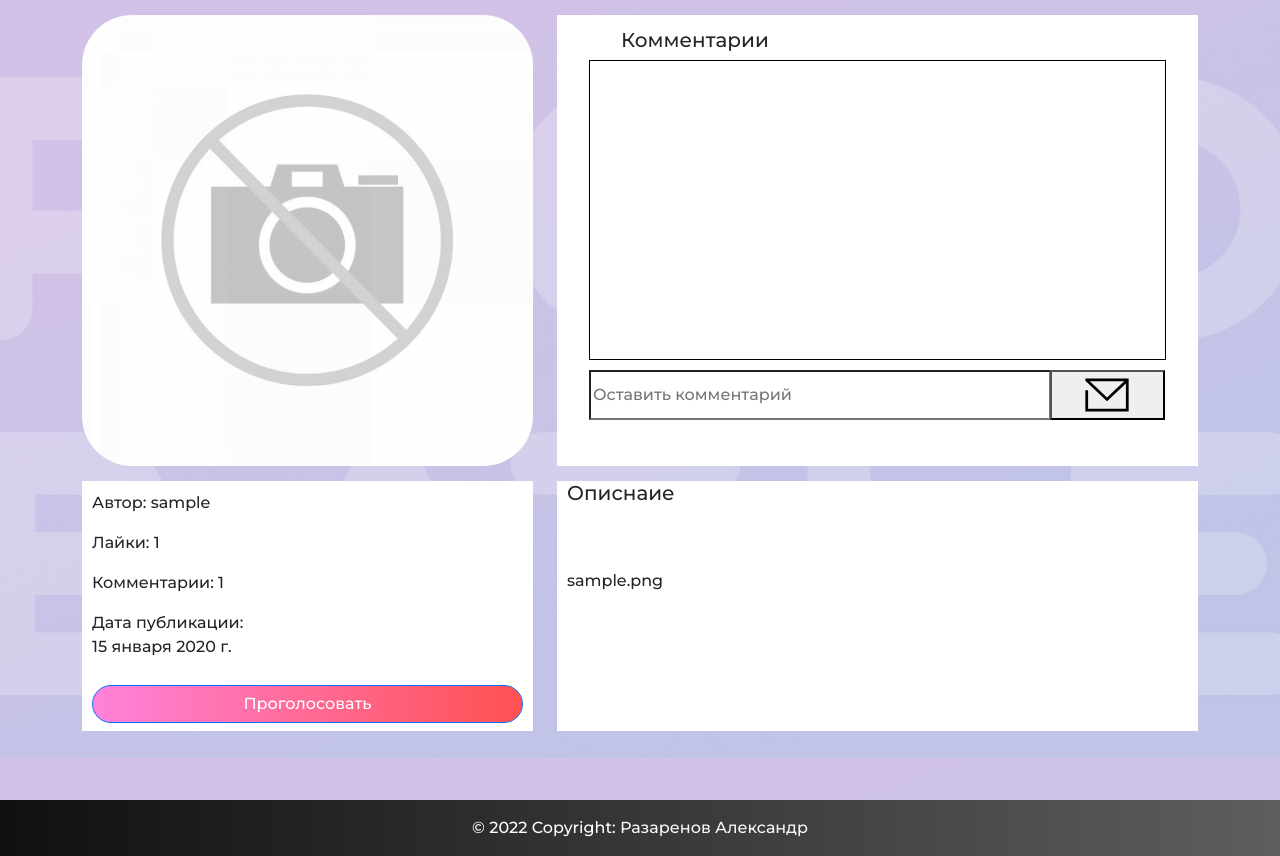
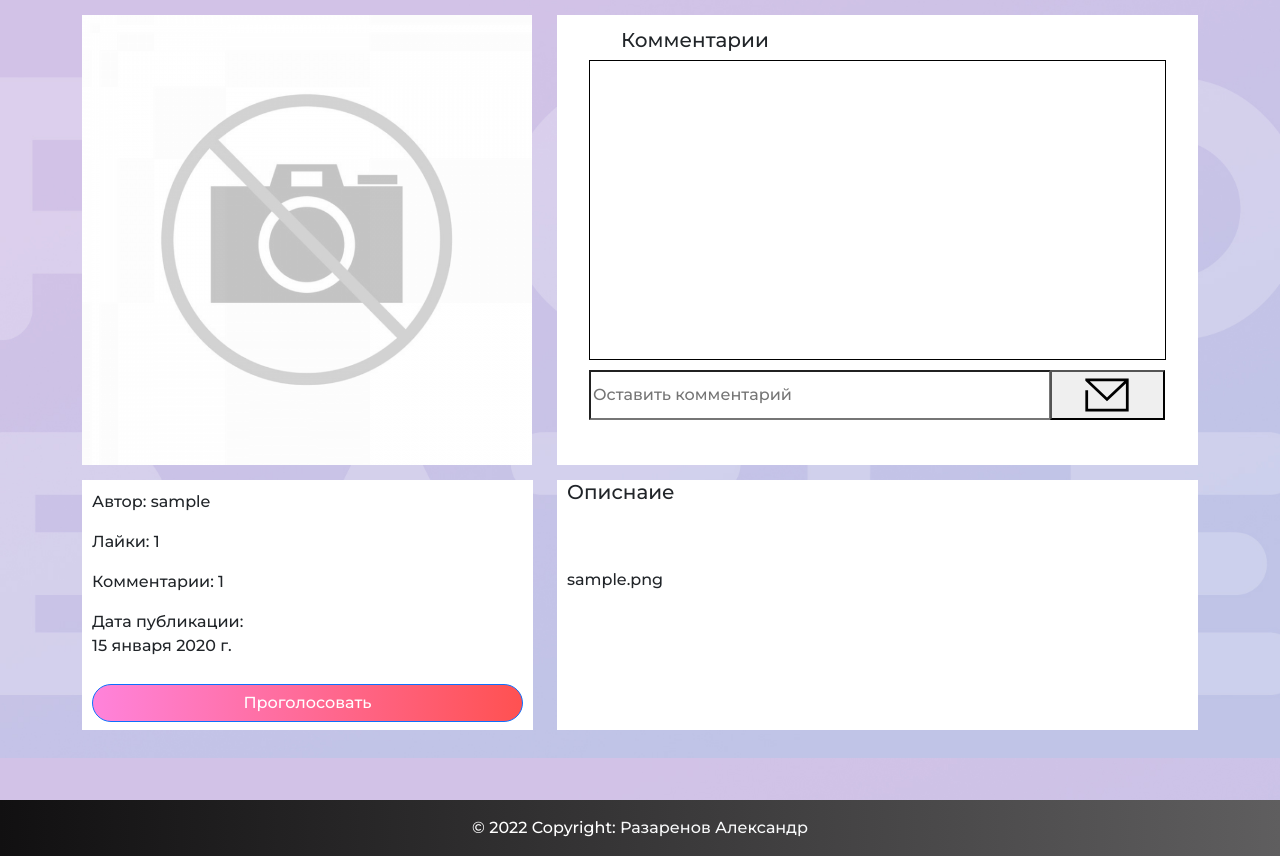
Before and after one commit to sasha-pipec/mentor_project, a Django app: a page that uses photobatle/templates/photobatle/detail_post.html in a window 1280 px wide. Shown: the part 42-898 px from the top of the page. Run offline with Django 4.2, Linux system fonts and the light colour scheme; tables that the repository leaves empty hold one stand-in row (values such as "Sample post"); some libraries are stand-ins or nearby versions.

Commit message:
add fix for detail post description and detail post photo default

```diff
--- a/photobatle/static/css/project-style.css
+++ b/photobatle/static/css/project-style.css
@@ -251,6 +251,7 @@
 width:100%;
 height:250px;
 background-color:white;
+overflow:auto;
 }
 
 #detail-post-description{
--- a/photobatle/templates/photobatle/detail_post.html
+++ b/photobatle/templates/photobatle/detail_post.html
@@ -13,7 +13,7 @@
             </a>
             {% else %}
             <a href="{% url 'detail_post' post.slug%}">
-                <img class="card-img-top" src="/static/image/default-photo-post.png" alt="Card image cap" style="width:100%;height:100%;">
+                <img src="/static/image/default-photo-post.png" alt="Card image cap" style="width:450px;height:450px;">
             </a>
             {% endif %}
         </div>
```
